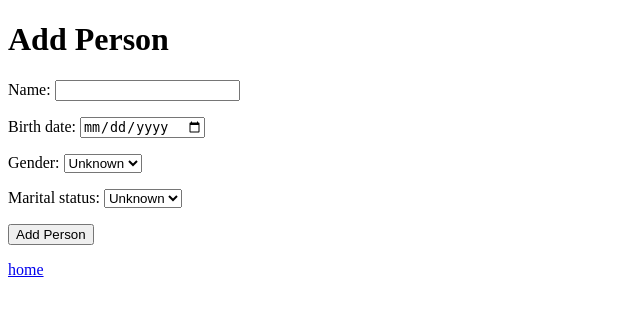
After one commit to chainruleysfj/database, a Django app: page /add_person/ in a window 1280 px wide. The commit adds this page. Shown: the top 316 px of the page, without its empty margins (0-640 px from the left). Run offline with Django 5.2, Linux system fonts and the light colour scheme.

Commit message:
增加新增人物功能

```diff
--- a/ddl.sql
+++ b/ddl.sql
@@ -22,7 +22,7 @@ create table if not exists Movie
 
 create table if not exists person # 将演员表与导演表整合为一张person表
 	(personID int unsigned primary key auto_increment,
-    Name varchar(50),
+    Name varchar(50) not null,
     BirthDate date,
     Gender enum('M','F','U') comment'M for Male,F for Famale,U for Unkown',
     MaritalStatus enum('S','M','W','U') comment"Marital status: S=Single, M=Married, W=Widowed, U=Unknown"
--- a/movie_project/movie_app/forms.py
+++ b/movie_project/movie_app/forms.py
@@ -1,6 +1,6 @@
 # forms.py
 from django import forms
-from .models import ProductionCompany,Movie
+from .models import ProductionCompany,Movie,Person
 
 class ProductionCompanyForm(forms.ModelForm):
     class Meta:
@@ -19,3 +19,14 @@ class MovieForm(forms.ModelForm):
     class Meta:
         model = Movie
         fields = ['moviename', 'length', 'releaseyear', 'plot_summary', 'production_company']
+
+
+class PersonForm(forms.ModelForm):
+    class Meta:
+        model = Person
+        fields = ['name', 'birth_date', 'gender', 'marital_status']
+        widgets = {
+            'birth_date': forms.DateInput(attrs={'type': 'date'}),
+            'gender': forms.Select(choices=[('M', 'Male'), ('F', 'Female'), ('U', 'Unknown')]),
+            'marital_status': forms.Select(choices=[('S', 'Single'), ('M', 'Married'), ('W', 'Widowed'), ('U', 'Unknown')]),
+        }
--- a/movie_project/movie_app/models.py
+++ b/movie_project/movie_app/models.py
@@ -23,3 +23,27 @@ class Movie(models.Model):
 
     def __str__(self):
         return self.moviename
+
+
+class Person(models.Model):
+    GENDER_CHOICES = [
+        ('M', 'Male'),
+        ('F', 'Female'),
+        ('U', 'Unknown'),
+    ]
+
+    MARITAL_STATUS_CHOICES = [
+        ('S', 'Single'),
+        ('M', 'Married'),
+        ('W', 'Widowed'),
+        ('U', 'Unknown'),
+    ]
+
+    personID = models.AutoField(primary_key=True)
+    name = models.CharField(max_length=50)
+    birth_date = models.DateField(null=True, blank=True)
+    gender = models.CharField(max_length=1, choices=GENDER_CHOICES, default='U')
+    marital_status = models.CharField(max_length=1, choices=MARITAL_STATUS_CHOICES, default='U')
+
+    def __str__(self):
+        return self.name
--- /dev/null
+++ b/movie_project/movie_app/templates/add_person.html
@@ -0,0 +1,18 @@
+<!-- add_person.html -->
+<!DOCTYPE html>
+<html lang="en">
+<head>
+    <meta charset="UTF-8">
+    <meta name="viewport" content="width=device-width, initial-scale=1.0">
+    <title>Add Person</title>
+</head>
+<body>
+    <h1>Add Person</h1>
+    <form method="post">
+        {% csrf_token %}
+        {{ form.as_p }}
+        <button type="submit">Add Person</button>
+    </form>
+    <p><a href="{% url 'home' %}">home</a></p>
+</body>
+</html>
--- a/movie_project/movie_app/templates/home.html
+++ b/movie_project/movie_app/templates/home.html
@@ -12,5 +12,6 @@
     <p><a href="{% url 'list_production_companies' %}">see all production companies</a>.</p>
     <p><a href="{% url 'add_movie' %}">add a new movie</a>.</p>
     <p><a href="{% url 'list_movies' %}">see all movies</a>.</p>
+    <p><a href="{% url 'add_person' %}">add a new person</a>.</p>
 </body>
 </html>
--- a/movie_project/movie_app/views.py
+++ b/movie_project/movie_app/views.py
@@ -8,7 +8,7 @@ from django.urls import reverse
 from django.db import connection
 from django.conf import settings
 from .models import Movie, ProductionCompany
-from .forms import ProductionCompanyForm,MovieForm
+from .forms import ProductionCompanyForm,MovieForm,PersonForm
 import json,os,uuid
 
 
@@ -212,7 +212,6 @@ def movie_detail(request, movie_id):
 def update_movie(request, movie_id):
     # 获取电影对象
     movie = Movie.objects.get(pk=movie_id)
-
     if request.method == 'POST':
         # 解析表单数据
         moviename = request.POST['moviename']
@@ -220,7 +219,6 @@ def update_movie(request, movie_id):
         releaseyear = request.POST['releaseyear']
         plot_summary = request.POST['plot_summary']
         production_company_id = request.POST['production_company']
-
         # 如果上传了新的视频文件，保存并更新资源链接
         if 'video_file' in request.FILES:
             video_file = request.FILES['video_file']
@@ -229,11 +227,9 @@ def update_movie(request, movie_id):
             delete_video_file(movie.resource_link)
         else:
             resource_link = movie.resource_link
-
         # 调用存储过程更新电影信息
         with connection.cursor() as cursor:
             cursor.callproc('update_movie', [movie_id, moviename, length, releaseyear, plot_summary, resource_link, production_company_id])
-
         return redirect('list_movies')
     else:
         # 如果是 GET 请求，创建一个新的表单实例，并传入电影对象数据
@@ -252,15 +248,26 @@ def delete_video_file(file_path):
 def delete_movie(request, movie_id):
     # 获取电影对象
     movie = Movie.objects.get(pk=movie_id)
-
     if request.method == 'POST':
         # 删除视频文件
         delete_video_file(movie.resource_link)
-
         # 调用存储过程删除电影
         with connection.cursor() as cursor:
             cursor.callproc('delete_movie', [movie_id])
+        return redirect('list_movies')
+    return render(request, 'delete_movie_confirmation.html', {'movie': movie})
 
-        return redirect('list_movies')
-
-    return render(request, 'delete_movie_confirmation.html', {'movie': movie})
+def add_person(request):
+    if request.method == 'POST':
+        form = PersonForm(request.POST)
+        if form.is_valid():
+            name = form.cleaned_data['name']
+            birth_date = form.cleaned_data.get('birth_date') or None
+            gender = form.cleaned_data['gender']
+            marital_status = form.cleaned_data['marital_status']
+            with connection.cursor() as cursor:
+                cursor.callproc('add_person', [name, birth_date, gender, marital_status])
+            return redirect('home')
+    else:
+        form = PersonForm()
+    return render(request, 'add_person.html', {'form': form})
--- a/movie_project/movie_project/urls.py
+++ b/movie_project/movie_project/urls.py
@@ -34,6 +34,7 @@ urlpatterns = [
     path('movies/<int:movie_id>/update/', views.update_movie, name='update_movie'), # 更新电影
     path('movies/<int:movie_id>/delete/', views.delete_movie, name='delete_movie'), # 删除电影
     path('movies/search/', views.list_movies, name='search_movies'),  # 查询电影
+    path('add_person/', views.add_person, name='add_person'), #添加人物
 ]
 
 if settings.DEBUG:
```
Also changed, not shown: crud_procedure.sql (+14 -0 lines), movie_project/movie_app/migrations/0002_person_alter_movie_plot_summary.py (added), movie_project/movie_app/migrations/0003_alter_person_birth_date_alter_person_gender_and_more.py (added), movie_project/movie_app/migrations/0004_alter_person_birth_date.py (added), movie_project/movie_app/migrations/0005_alter_person_gender.py (added), movie_project/movie_app/migrations/0006_alter_person_marital_status.py (added), movie_project/movie_app/migrations/0007_alter_person_gender_alter_person_marital_status.py (added).
